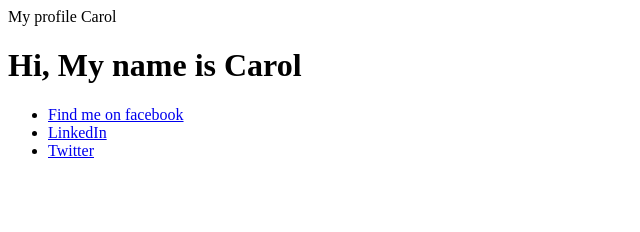
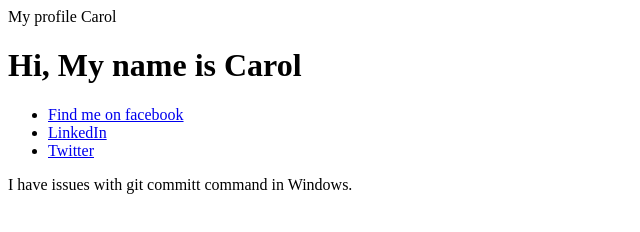
Before and after one commit to CarolHo/alphacamp, a plain HTML site: page class1a.html in a window 1280 px wide. Shown: the whole page, without its empty margins (0-640 px from the left). Drawn offline with Linux system fonts and the light colour scheme.

Commit message:
Second Commit

```diff
--- a/class1a.html
+++ b/class1a.html
@@ -11,6 +11,7 @@
 					<li><a href="http://linkedin.com">LinkedIn</a></li>
 					<li><a href="http://twitter.com">Twitter</a></li>
 			</ul>
+			<p> I have issues with git committ command in Windows. </p>
 	</body>
 
 </html>
```
